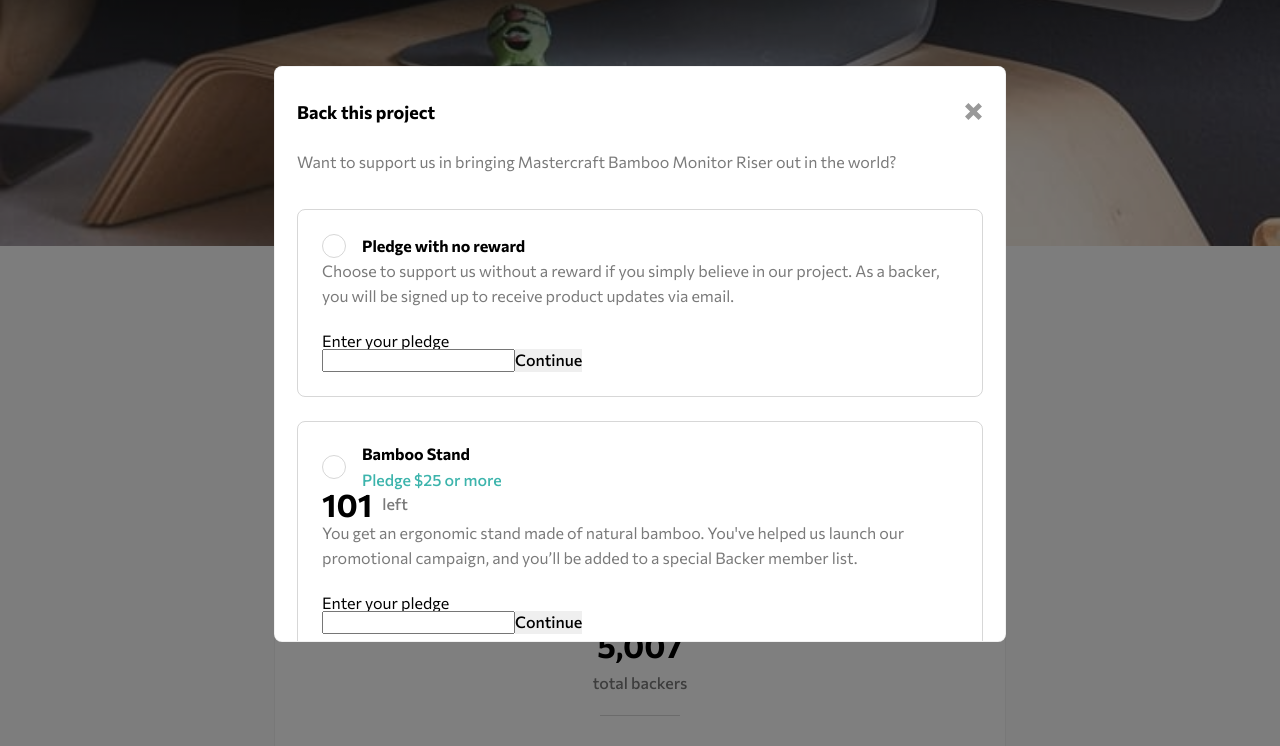
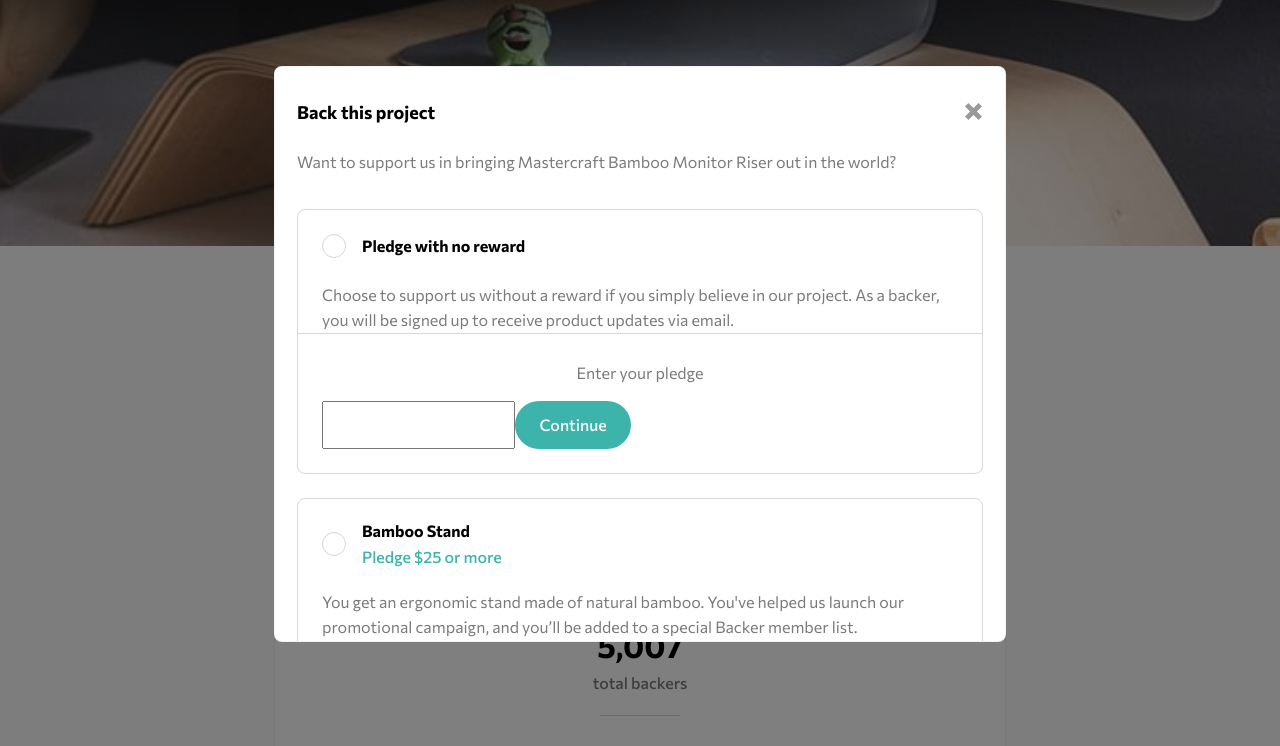
Before and after one commit to lucasweidas/crowdfunding-product-page-main, a website: page index.html in a window 1280 px wide. Shown: the part 54-800 px from the top of the page. Drawn offline with Linux system fonts and the light colour scheme.

Commit message:
styles update

```diff
--- a/app/scss/abstracts/_placeholders.scss
+++ b/app/scss/abstracts/_placeholders.scss
@@ -3,6 +3,8 @@
 @use 'mixin' as *;
 
 %button-cyan {
+  width: var(--button-width);
+  height: var(--button-height);
   background-color: var(--color-cyan-6);
   border-radius: var(--button-radius);
   color: var(--color-white-5);
--- a/app/scss/base/_typography.scss
+++ b/app/scss/base/_typography.scss
@@ -52,7 +52,8 @@
 }
 
 .paragraph {
+  --margin-block-end: 1.5rem;
   color: var(--color-gray-5);
   line-height: 1.6;
-  margin-block-end: rem(24);
+  margin-block-end: var(--margin-block-end);
 }
--- a/app/scss/components/_button.scss
+++ b/app/scss/components/_button.scss
@@ -17,12 +17,10 @@
   }
 
   &--large {
-    --button-width: 13.375rem;
+    --button-width: min(100%, 13.375rem);
     --button-height: 3.5rem;
     @extend .button;
     @extend %button-cyan;
-    width: min(100%, var(--button-width));
-    height: var(--button-height);
     padding-inline: rem(8);
   }
 
@@ -73,12 +71,10 @@
   }
 
   &--select {
-    --button-width: 9.75rem;
+    --button-width: min(100%, 9.75rem);
     --button-height: 3rem;
     @extend .button;
     @extend %button-cyan;
-    width: min(100%, var(--button-width));
-    height: var(--button-height);
   }
 
   &--close {
@@ -95,4 +91,11 @@
       opacity: 1;
     }
   }
+
+  &--continue {
+    --button-width: 7.25rem;
+    --button-height: 3rem;
+    @extend .button;
+    @extend %button-cyan;
+  }
 }
--- a/app/scss/components/_reward.scss
+++ b/app/scss/components/_reward.scss
@@ -19,14 +19,6 @@
     }
   }
 
-  &__wrapper {
-    --wrapper-padding: 1.5rem;
-
-    border: var(--border-1);
-    border-radius: var(--radius-1);
-    padding: var(--wrapper-padding);
-  }
-
   &__values {
     font-weight: var(--font-weight-5);
     color: var(--color-cyan-6);
--- a/app/scss/components/_wrapper.scss
+++ b/app/scss/components/_wrapper.scss
@@ -25,16 +25,57 @@
     padding-block-start: rem(4);
   }
 
+  &--reward {
+    --wrapper-padding: 1.5rem;
+    --row-gap: 1.5rem;
+    display: grid;
+    grid-template-areas:
+      'input'
+      'paragraph'
+      'stats'
+      'enter';
+    // row-gap: var(--row-gap);
+    padding: var(--wrapper-padding);
+    border: var(--border-1);
+    border-radius: var(--radius-1);
+
+    .reward__item:first-of-type > & {
+      grid-template-areas:
+        'input'
+        'paragraph'
+        'enter';
+    }
+
+    .wrapper--input {
+      grid-area: input;
+    }
+
+    .paragraph {
+      --margin-block-end: 0;
+      grid-area: paragraph;
+    }
+
+    .stats--day {
+      grid-area: stats;
+    }
+
+    .wrapper--enter {
+      grid-area: enter;
+    }
+  }
+
   &--h-b {
     @extend .wrapper;
     justify-content: space-between;
   }
 
   &--input {
+    --margin-block-end: 1.5rem;
     @extend .wrapper;
     width: fit-content;
     align-items: center;
     column-gap: rem(16);
+    margin-block-end: var(--margin-block-end);
     cursor: pointer;
 
     .wrapper--label {
@@ -77,4 +118,30 @@
       border-color: var(--color-cyan-6);
     }
   }
+
+  &--enter {
+    @extend .wrapper;
+    flex-direction: column;
+    align-items: center;
+    row-gap: rem(20);
+    position: relative;
+    padding-block-start: 2rem;
+
+    &::before {
+      content: '';
+      width: calc(100% + 3rem);
+      display: block;
+      position: absolute;
+      top: 0;
+      border-block-start: var(--border-1);
+    }
+
+    .label {
+      color: var(--color-gray-5);
+    }
+
+    // .input--number {
+
+    // }
+  }
 }
--- a/index.html
+++ b/index.html
@@ -157,7 +157,7 @@
           <div class="reward">
             <ol class="reward__list">
               <li class="reward__item">
-                <div class="reward__wrapper">
+                <div class="wrapper--reward">
                   <div class="wrapper--label">
                     <h3 class="heading--h3">Bamboo Stand</h3>
                     <span class="reward__values">Pledge $25 or more</span>
@@ -176,7 +176,7 @@
                 </div>
               </li>
               <li class="reward__item">
-                <div class="reward__wrapper">
+                <div class="wrapper--reward">
                   <div class="wrapper--label">
                     <h3 class="heading--h3">Black Edition Stand</h3>
                     <span class="reward__values">Pledge $75 or more</span>
@@ -194,7 +194,7 @@
                 </div>
               </li>
               <li class="reward__item disabled">
-                <div class="reward__wrapper">
+                <div class="wrapper--reward">
                   <div class="wrapper--label">
                     <h3 class="heading--h3">Mahogany Special Edition</h3>
                     <span class="reward__values">Pledge $200 or more</span>
@@ -238,7 +238,7 @@
               <div class="reward">
                 <ol class="reward__list">
                   <li class="reward__item">
-                    <div class="reward__wrapper">
+                    <div class="wrapper--reward">
                       <label class="wrapper--input">
                         <input class="input--radio" type="radio" name="form-radio" id="form-radio-0" />
                         <span class="custom--radio" aria-hidden="true"></span>
@@ -251,16 +251,16 @@
                         updates via email.
                       </p>
                       <div class="wrapper--enter">
-                        <label for="form-number-0">Enter your pledge</label>
+                        <label class="label" for="form-number-0">Enter your pledge</label>
                         <div class="wrapper">
-                          <input type="number" name="form-number" id="form-number-0" />
-                          <button class="button">Continue</button>
+                          <input class="input--number" type="number" name="form-number" id="form-number-0" />
+                          <button class="button--continue">Continue</button>
                         </div>
                       </div>
                     </div>
                   </li>
                   <li class="reward__item">
-                    <div class="reward__wrapper">
+                    <div class="wrapper--reward">
                       <label class="wrapper--input">
                         <input class="input--radio" type="radio" name="form-radio" id="form-radio-1" />
                         <span class="custom--radio" aria-hidden="true"></span>
@@ -278,16 +278,16 @@
                         Backer member list.
                       </p>
                       <div class="wrapper--enter">
-                        <label for="form-number-1">Enter your pledge</label>
+                        <label class="label" for="form-number-1">Enter your pledge</label>
                         <div class="wrapper">
-                          <input type="number" name="form-number" id="form-number-1" />
-                          <button class="button">Continue</button>
+                          <input class="input--number" type="number" name="form-number" id="form-number-1" />
+                          <button class="button--continue">Continue</button>
                         </div>
                       </div>
                     </div>
                   </li>
                   <li class="reward__item">
-                    <div class="reward__wrapper">
+                    <div class="wrapper--reward">
                       <label class="wrapper--input">
                         <input class="input--radio" type="radio" name="form-radio" id="form-radio-2" />
                         <span class="custom--radio" aria-hidden="true"></span>
@@ -305,16 +305,16 @@
                         included.
                       </p>
                       <div class="wrapper--enter">
-                        <label for="form-number-2">Enter your pledge</label>
+                        <label class="label" for="form-number-2">Enter your pledge</label>
                         <div class="wrapper">
-                          <input type="number" name="form-number" id="form-number-2" />
-                          <button class="button">Continue</button>
+                          <input class="input--number" type="number" name="form-number" id="form-number-2" />
+                          <button class="button--continue">Continue</button>
                         </div>
                       </div>
                     </div>
                   </li>
                   <li class="reward__item">
-                    <div class="reward__wrapper">
+                    <div class="wrapper--reward">
                       <label class="wrapper--input">
                         <input class="input--radio" type="radio" name="form-radio" id="form-radio-3" />
                         <span class="custom--radio" aria-hidden="true"></span>
@@ -332,10 +332,10 @@
                         Shipping is included.
                       </p>
                       <div class="wrapper--enter">
-                        <label for="form-number-3">Enter your pledge</label>
+                        <label class="label" for="form-number-3">Enter your pledge</label>
                         <div class="wrapper">
-                          <input type="number" name="form-number" id="form-number-3" />
-                          <button class="button">Continue</button>
+                          <input class="input--number" type="number" name="form-number" id="form-number-3" />
+                          <button class="button--continue">Continue</button>
                         </div>
                       </div>
                     </div>
```
Also changed, not shown: dist/css/main.css, 1 other file.
